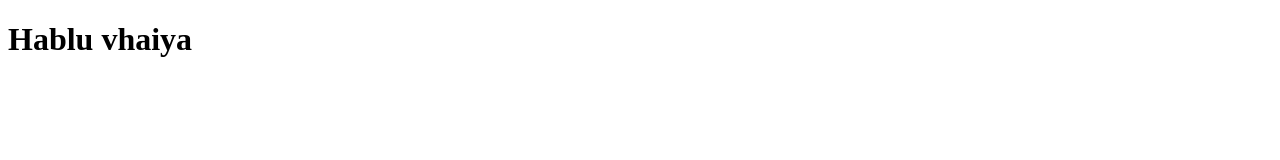
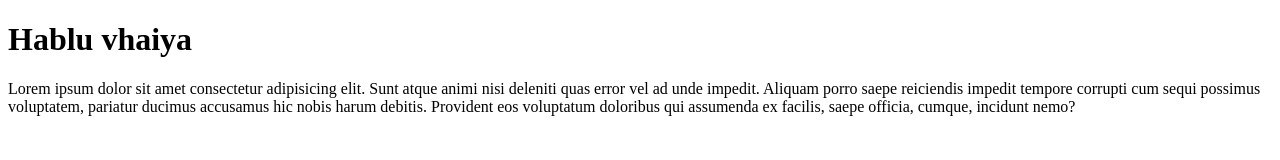
Before and after one commit to ApuJoy/first-project, a plain HTML site: page 3.Project/git&github/first-project/index.html in a window 1280 px wide. Drawn offline with Linux system fonts and the light colour scheme.

Commit message:
p tag added

```diff
--- a/3.Project/git&github/first-project/index.html
+++ b/3.Project/git&github/first-project/index.html
@@ -10,6 +10,7 @@
 
 
     <h1>Hablu vhaiya</h1>
+    <p>Lorem ipsum dolor sit amet consectetur adipisicing elit. Sunt atque animi nisi deleniti quas error vel ad unde impedit. Aliquam porro saepe reiciendis impedit tempore corrupti cum sequi possimus voluptatem, pariatur ducimus accusamus hic nobis harum debitis. Provident eos voluptatum doloribus qui assumenda ex facilis, saepe officia, cumque, incidunt nemo?</p>
 
 </body>
 </html>
```
